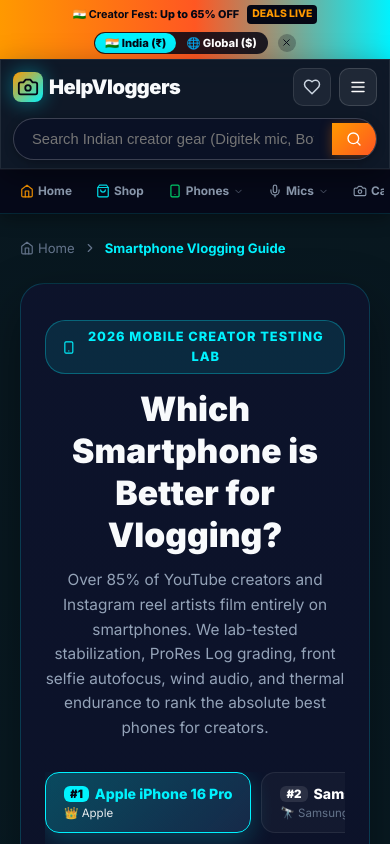
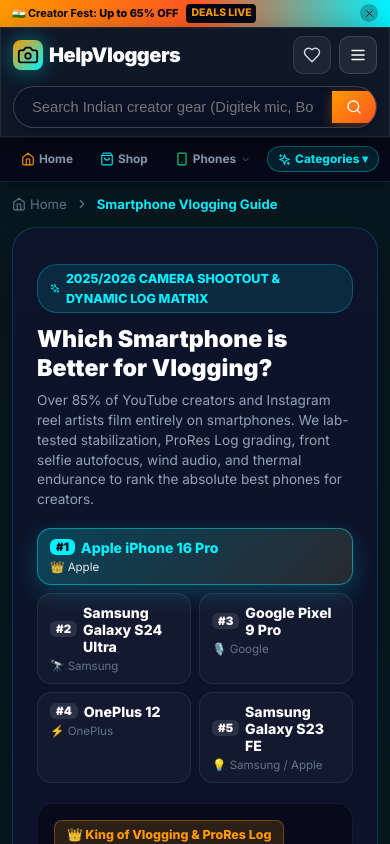
Before and after one commit to ammyskamble/helpvloggers.com, a React (Vite) app: page /smartphones in a window 390 px wide. Shown: the top 844 px of the page. Built offline with nearby package versions, Linux system fonts and the light colour scheme; the HTML template or start-up script is replaced by a standard one.

Commit message:
fix(mobile-ux): streamline header bloat, add categories dropdown, and convert ranking carousel to responsive grid

```diff
--- a/src/components/CategoryNavBar.jsx
+++ b/src/components/CategoryNavBar.jsx
@@ -3,7 +3,7 @@
 import { TAXONOMY } from '../data/vloggingProducts';
 import {
   Mic, Camera, Smartphone, Sliders, Sparkles, Package, ShoppingBag,
-  Home, ChevronDown, ArrowRight, BookOpen, ArrowLeftRight
+  Home, ChevronDown, ArrowRight, BookOpen, ArrowLeftRight, X
 } from 'lucide-react';
 
 const ICON_MAP = {
@@ -26,6 +26,7 @@
 
 export default function CategoryNavBar({ onOpenBuilder }) {
   const [hoveredCat, setHoveredCat] = useState(null);
+  const [isMobileCatDropdownOpen, setIsMobileCatDropdownOpen] = useState(false);
 
   return (
     <nav
@@ -201,6 +202,31 @@
             </div>
           )}
         </div>
+
+        {/* Categories Quick Dropdown Trigger Pill */}
+        <button
+          type="button"
+          className="subnav-pill subnav-categories-dropdown-btn"
+          onClick={() => setIsMobileCatDropdownOpen(!isMobileCatDropdownOpen)}
+          style={{
+            display: 'inline-flex',
+            alignItems: 'center',
+            gap: '5px',
+            padding: '6px 12px',
+            borderRadius: '20px',
+            fontSize: '0.82rem',
+            fontWeight: 800,
+            background: isMobileCatDropdownOpen ? 'rgba(0, 242, 254, 0.25)' : 'rgba(0, 242, 254, 0.1)',
+            border: '1px solid rgba(0, 242, 254, 0.35)',
+            color: '#00f2fe',
+            flexShrink: 0,
+            cursor: 'pointer',
+            transition: 'all 0.2s ease'
+          }}
+        >
+          <Sparkles size={13} color="#00f2fe" />
+          <span>Categories ▾</span>
+        </button>
 
         {/* 4. Taxonomy Category Tabs with Fast-Jump Dropdowns */}
         {TAXONOMY.map(cat => {
@@ -408,6 +434,102 @@
           </button>
         )}
       </div>
+
+      {/* Streamlined Categories Popover Panel */}
+      {isMobileCatDropdownOpen && (
+        <div
+          className="glass-panel mobile-categories-popover"
+          style={{
+            position: 'absolute',
+            top: '100%',
+            left: '8px',
+            right: '8px',
+            marginTop: '6px',
+            borderRadius: '16px',
+            background: 'rgba(8, 12, 30, 0.98)',
+            border: '1px solid rgba(0, 242, 254, 0.35)',
+            boxShadow: '0 20px 40px rgba(0, 0, 0, 0.85)',
+            padding: '16px',
+            zIndex: 1500,
+            maxHeight: '75vh',
+            overflowY: 'auto'
+          }}
+        >
+          <div style={{ display: 'flex', justifyContent: 'space-between', alignItems: 'center', marginBottom: '12px', borderBottom: '1px solid rgba(255, 255, 255, 0.08)', paddingBottom: '10px' }}>
+            <div style={{ fontSize: '0.85rem', fontWeight: 900, color: '#fff', display: 'flex', alignItems: 'center', gap: '6px' }}>
+              <Sparkles size={16} color="#00f2fe" /> All Categories & Tools
+            </div>
+            <button
+              type="button"
+              onClick={() => setIsMobileCatDropdownOpen(false)}
+              aria-label="Close categories menu"
+              style={{ background: 'rgba(255, 255, 255, 0.08)', border: 'none', borderRadius: '50%', width: '26px', height: '26px', display: 'flex', alignItems: 'center', justifyContent: 'center', color: '#fff', cursor: 'pointer' }}
+            >
+              <X size={14} />
+            </button>
+          </div>
+
+          <div style={{ display: 'grid', gridTemplateColumns: 'repeat(auto-fit, minmax(130px, 1fr))', gap: '8px', marginBottom: '14px' }}>
+            <Link
+              to="/vlogging-smartphones"
+              onClick={() => setIsMobileCatDropdownOpen(false)}
+              style={{ padding: '10px', borderRadius: '10px', background: 'rgba(0, 230, 118, 0.08)', border: '1px solid rgba(0, 230, 118, 0.25)', textDecoration: 'none', color: '#fff', display: 'flex', flexDirection: 'column', gap: '4px' }}
+            >
+              <div style={{ display: 'flex', alignItems: 'center', gap: '6px', color: '#00e676', fontWeight: 800, fontSize: '0.8rem' }}>
+                <Smartphone size={14} /> Smartphones
+              </div>
+              <span style={{ fontSize: '0.7rem', color: 'var(--text-muted)' }}>Top 5 Ranked & Specs</span>
+            </Link>
+
+            <Link
+              to="/shop"
+              onClick={() => setIsMobileCatDropdownOpen(false)}
+              style={{ padding: '10px', borderRadius: '10px', background: 'rgba(0, 242, 254, 0.08)', border: '1px solid rgba(0, 242, 254, 0.25)', textDecoration: 'none', color: '#fff', display: 'flex', flexDirection: 'column', gap: '4px' }}
+            >
+              <div style={{ display: 'flex', alignItems: 'center', gap: '6px', color: '#00f2fe', fontWeight: 800, fontSize: '0.8rem' }}>
+                <ShoppingBag size={14} /> Full Catalog
+              </div>
+              <span style={{ fontSize: '0.7rem', color: 'var(--text-muted)' }}>Shop 70+ Creator Gear</span>
+            </Link>
+
+            {TAXONOMY.map(cat => {
+              const IconComponent = ICON_MAP[cat.id] || Sparkles;
+              return (
+                <Link
+                  key={cat.id}
+                  to={`/category/${cat.id}`}
+                  onClick={() => setIsMobileCatDropdownOpen(false)}
+                  style={{ padding: '10px', borderRadius: '10px', background: 'rgba(255, 255, 255, 0.04)', border: '1px solid rgba(255, 255, 255, 0.08)', textDecoration: 'none', color: '#fff', display: 'flex', flexDirection: 'column', gap: '4px' }}
+                >
+                  <div style={{ display: 'flex', alignItems: 'center', gap: '6px', color: '#fff', fontWeight: 800, fontSize: '0.8rem' }}>
+                    <IconComponent size={14} color="#00f2fe" /> {SHORT_LABELS[cat.id] || cat.name}
+                  </div>
+                  <span style={{ fontSize: '0.7rem', color: 'var(--text-muted)' }}>{cat.name}</span>
+                </Link>
+              );
+            })}
+          </div>
+
+          <div style={{ display: 'flex', gap: '8px' }}>
+            <Link
+              to="/blog"
+              onClick={() => setIsMobileCatDropdownOpen(false)}
+              style={{ flex: 1, padding: '9px 12px', borderRadius: '8px', background: 'rgba(255, 255, 255, 0.05)', border: '1px solid rgba(255, 255, 255, 0.1)', textDecoration: 'none', color: '#fff', fontSize: '0.78rem', fontWeight: 700, display: 'flex', alignItems: 'center', justifyContent: 'center', gap: '6px' }}
+            >
+              <BookOpen size={14} color="#00f2fe" /> Reviews & Buying Guides
+            </Link>
+            {onOpenBuilder && (
+              <button
+                type="button"
+                onClick={() => { setIsMobileCatDropdownOpen(false); onOpenBuilder(); }}
+                style={{ padding: '9px 12px', borderRadius: '8px', background: 'rgba(255, 153, 0, 0.15)', border: '1px solid rgba(255, 153, 0, 0.35)', color: '#ff9900', fontSize: '0.78rem', fontWeight: 800, cursor: 'pointer', display: 'flex', alignItems: 'center', gap: '5px' }}
+              >
+                <Sparkles size={14} /> Kit Builder
+              </button>
+            )}
+          </div>
+        </div>
+      )}
     </nav>
   );
 }
--- a/src/components/Header.jsx
+++ b/src/components/Header.jsx
@@ -158,7 +158,8 @@
           </div>
 
           <div style={{ display: 'flex', alignItems: 'center', gap: '10px' }}>
-            {/* Region / Market Switcher */}
+            {/* Region / Market Switcher (Desktop only in top banner, available in mobile menu) */}
+            <div className="announcement-market-switcher" style={{ display: 'flex', alignItems: 'center', gap: '8px' }}>
               <div style={{ display: 'flex', alignItems: 'center', background: 'rgba(5, 7, 20, 0.85)', borderRadius: '16px', padding: '1px' }}>
                 <button
                   onClick={() => setMarket('india')}
@@ -207,6 +208,7 @@
                   <MapPin size={11} /> {selectedPincode}
                 </div>
               )}
+            </div>
 
             {/* Dismiss Announcement Button */}
             <button
--- a/src/components/SmartphoneVloggingGuide.jsx
+++ b/src/components/SmartphoneVloggingGuide.jsx
@@ -55,38 +55,24 @@
         boxShadow: '0 20px 50px rgba(0, 0, 0, 0.4)'
       }}
     >
-      {/* 1. Header & Authority Hook */}
-      <div style={{ textAlign: 'center', maxWidth: '840px', margin: '0 auto 32px' }}>
-        <div style={{
-          display: 'inline-flex',
-          alignItems: 'center',
-          gap: '8px',
-          background: 'rgba(0, 242, 254, 0.1)',
-          border: '1px solid rgba(0, 242, 254, 0.3)',
-          padding: '6px 16px',
-          borderRadius: '20px',
-          color: '#00f2fe',
-          fontSize: '0.8rem',
-          fontWeight: 800,
-          textTransform: 'uppercase',
-          letterSpacing: '1px',
-          marginBottom: '14px'
-        }}>
-          <Smartphone size={15} /> 2026 Mobile Creator Testing Lab
+      {/* 1. Header & Hero Value Proposition */}
+      <div className="smartphone-guide-header" style={{ marginBottom: '32px' }}>
+        <div style={{ display: 'inline-flex', alignItems: 'center', gap: '6px', background: 'rgba(0, 242, 254, 0.1)', border: '1px solid rgba(0, 242, 254, 0.25)', borderRadius: '20px', padding: '4px 12px', color: '#00f2fe', fontSize: '0.78rem', fontWeight: 800, textTransform: 'uppercase', marginBottom: '12px' }}>
+          <Sparkles size={13} /> 2025/2026 Camera Shootout & Dynamic Log Matrix
         </div>
 
-        <h2 style={{ fontSize: '2.1rem', fontWeight: 900, lineHeight: 1.25, margin: '0 0 12px' }}>
-          Which Smartphone is <span className="gradient-text">Better for Vlogging?</span>
+        <h2 className="smartphone-guide-title" style={{ fontSize: '2rem', fontWeight: 900, lineHeight: 1.25, margin: '0 0 12px', color: '#fff' }}>
+          Which Smartphone is Better for Vlogging?
         </h2>
 
-        <p style={{ color: 'var(--text-secondary)', fontSize: '0.96rem', lineHeight: 1.6, margin: 0 }}>
+        <p className="smartphone-guide-desc" style={{ color: 'var(--text-secondary)', fontSize: '0.96rem', lineHeight: 1.6, margin: 0 }}>
           Over 85% of YouTube creators and Instagram reel artists film entirely on smartphones. We lab-tested stabilization, ProRes Log grading, front selfie autofocus, wind audio, and thermal endurance to rank the absolute best phones for creators.
         </p>
       </div>
 
       {/* 2. Top Smartphone Selector Tabs */}
       <div
-        className="no-scrollbar"
+        className="smartphone-ranking-tabs no-scrollbar"
         style={{
           display: 'flex',
           gap: '10px',
@@ -102,6 +88,7 @@
             <button
               key={phone.id}
               onClick={() => setSelectedPhoneId(phone.id)}
+              className={`smartphone-ranking-tab-item rank-${phone.rank} ${isSelected ? 'active' : ''}`}
               style={{
                 flexShrink: 0,
                 padding: '12px 18px',
@@ -144,7 +131,9 @@
       </div>
 
       {/* 3. Deep-Dive Showcase for Selected Phone */}
-      <div style={{
+      <div
+        className="smartphone-showcase-panel"
+        style={{
           display: 'grid',
           gridTemplateColumns: 'repeat(auto-fit, minmax(280px, 1fr))',
           gap: '30px',
@@ -184,7 +173,9 @@
             </p>
 
             {/* Product Image & Key Specs Pill Banner */}
-            <div style={{
+            <div
+              className="smartphone-hero-img-wrap"
+              style={{
                 position: 'relative',
                 borderRadius: '16px',
                 overflow: 'hidden',
--- a/src/index.css
+++ b/src/index.css
@@ -666,31 +666,47 @@
   /* Hide desktop header-right */
   .header-right-desktop { display: none !important; }
 
-  /* Announcement bar */
+  /* Announcement bar: ultra-slim single-line on mobile */
   .announcement-bar-top {
-    padding: 5px 10px !important;
+    padding: 4px 12px !important;
     font-size: 0.68rem !important;
-    justify-content: center !important;
-    text-align: center !important;
+    display: flex !important;
+    flex-direction: row !important;
+    justify-content: space-between !important;
+    align-items: center !important;
+    text-align: left !important;
+    min-height: 26px !important;
   }
   .announcement-bar-text-full { display: none !important; }
   .announcement-bar-text-mobile { display: inline !important; }
+  .announcement-market-switcher { display: none !important; }
   .announcement-pincode { display: none !important; }
   .search-cat-select { display: none !important; }
 
-  /* Category subnav tabs: compact padding & short mobile labels */
+  /* Category subnav tabs: smooth horizontal scrolling + quick dropdown button */
   .category-subnav {
     padding: 3px 6px !important;
     max-width: 100% !important;
-    overflow-x: hidden !important;
+    overflow-x: auto !important;
+    -webkit-overflow-scrolling: touch !important;
+    position: relative !important;
   }
   .category-subnav-inner {
-    gap: 4px !important;
+    display: flex !important;
+    align-items: center !important;
+    gap: 5px !important;
     max-width: 100% !important;
+    overflow-x: auto !important;
+    -webkit-overflow-scrolling: touch !important;
+    scrollbar-width: none !important;
   }
-  .subnav-pill { padding: 5px 9px !important; font-size: 0.74rem !important; gap: 4px !important; }
+  .category-subnav-inner::-webkit-scrollbar {
+    display: none !important;
+  }
+  .subnav-pill { padding: 5px 10px !important; font-size: 0.74rem !important; gap: 4px !important; flex-shrink: 0 !important; }
   .nav-label-desktop { display: none !important; }
   .nav-label-mobile { display: inline !important; }
+  .subnav-categories-dropdown-btn { display: inline-flex !important; }
 
   /* Hide duplicate category pills bar inside Hero on mobile (saves vertical height) */
   .hero-category-pills-bar { display: none !important; }
@@ -751,6 +767,53 @@
   .main-container { padding: 0 12px 60px; max-width: 100%; box-sizing: border-box; }
   .products-grid { grid-template-columns: 1fr !important; gap: 16px; }
   .section-title { font-size: 1.3rem; }
+
+  /* Smartphone Guide Mobile Ranking Grid (Fix cut-off cards & cramped carousel) */
+  .smartphone-ranking-tabs {
+    display: grid !important;
+    grid-template-columns: 1fr 1fr !important;
+    gap: 8px !important;
+    overflow-x: visible !important;
+    padding-bottom: 0 !important;
+    margin-bottom: 20px !important;
+  }
+  .smartphone-ranking-tab-item {
+    width: 100% !important;
+    padding: 10px 12px !important;
+    box-sizing: border-box !important;
+  }
+  .smartphone-ranking-tab-item.rank-1 {
+    grid-column: 1 / -1 !important;
+    background: linear-gradient(135deg, rgba(0, 242, 254, 0.22) 0%, rgba(246, 211, 101, 0.12) 100%) !important;
+    border-color: rgba(0, 242, 254, 0.45) !important;
+  }
+  .smartphone-showcase-panel {
+    padding: 16px !important;
+    gap: 18px !important;
+    border-radius: 16px !important;
+    margin-bottom: 24px !important;
+  }
+  .smartphone-hero-img-wrap {
+    height: 185px !important;
+    margin-bottom: 14px !important;
+  }
+  .smartphone-guide-header {
+    margin-bottom: 18px !important;
+  }
+  .smartphone-guide-title {
+    font-size: 1.45rem !important;
+    margin-bottom: 8px !important;
+  }
+  .smartphone-guide-desc {
+    font-size: 0.85rem !important;
+    line-height: 1.45 !important;
+  }
+  .smartphone-guide-page-container {
+    padding: 12px 12px 40px !important;
+  }
+  .smartphone-guide-breadcrumb {
+    margin-bottom: 12px !important;
+  }
 
   /* Kit builder banner */
   .builder-banner {
--- a/src/pages/SmartphoneGuidePage.jsx
+++ b/src/pages/SmartphoneGuidePage.jsx
@@ -15,9 +15,9 @@
   ).slice(0, 4);
 
   return (
-    <div style={{ maxWidth: '1280px', margin: '0 auto', padding: '24px 20px 60px' }}>
+    <div className="smartphone-guide-page-container" style={{ maxWidth: '1280px', margin: '0 auto', padding: '24px 20px 60px' }}>
       {/* Breadcrumb Navigation */}
-      <nav style={{ display: 'flex', alignItems: 'center', gap: '8px', fontSize: '0.82rem', color: 'var(--text-muted)', marginBottom: '24px' }}>
+      <nav className="smartphone-guide-breadcrumb" style={{ display: 'flex', alignItems: 'center', gap: '8px', fontSize: '0.82rem', color: 'var(--text-muted)', marginBottom: '24px' }}>
         <Link to="/" style={{ color: 'var(--text-muted)', textDecoration: 'none', display: 'flex', alignItems: 'center', gap: '4px' }}>
           <Home size={14} /> Home
         </Link>
```
Lines whose indentation alone changed are shown as unchanged.
